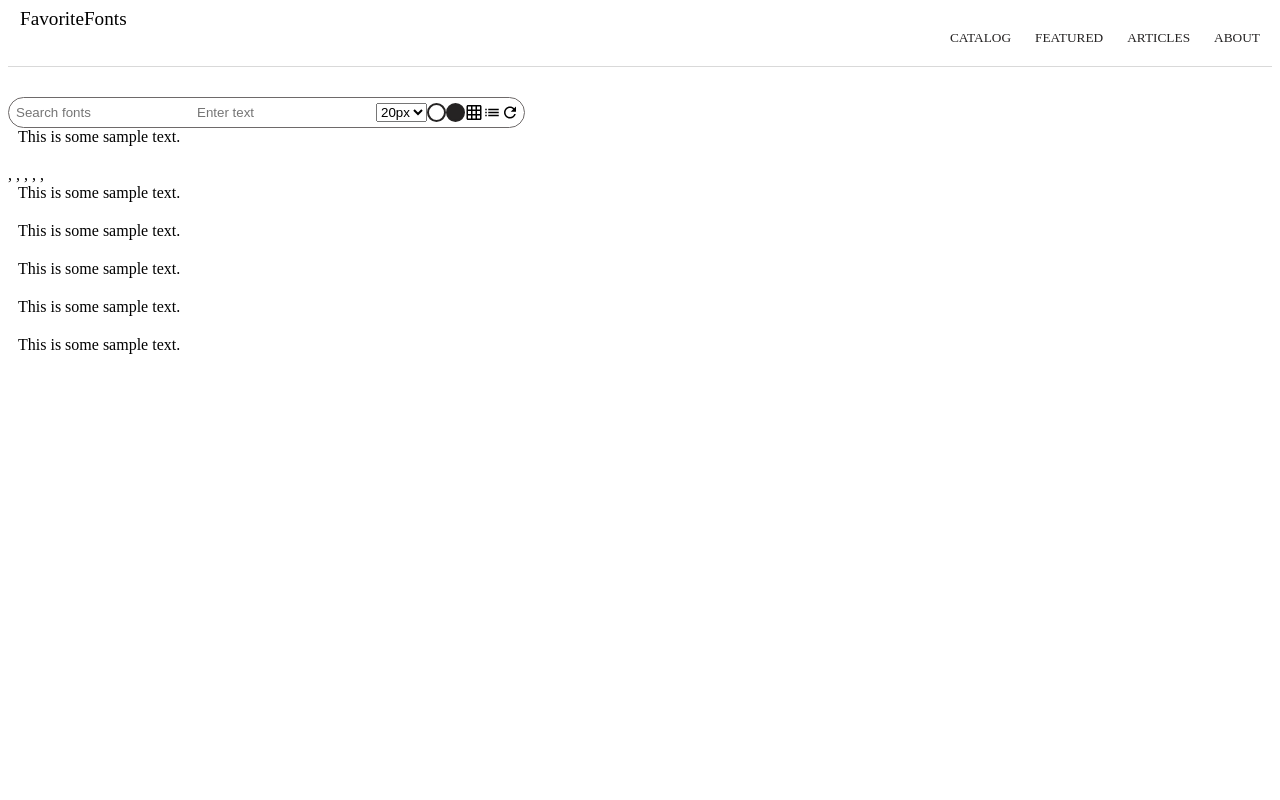
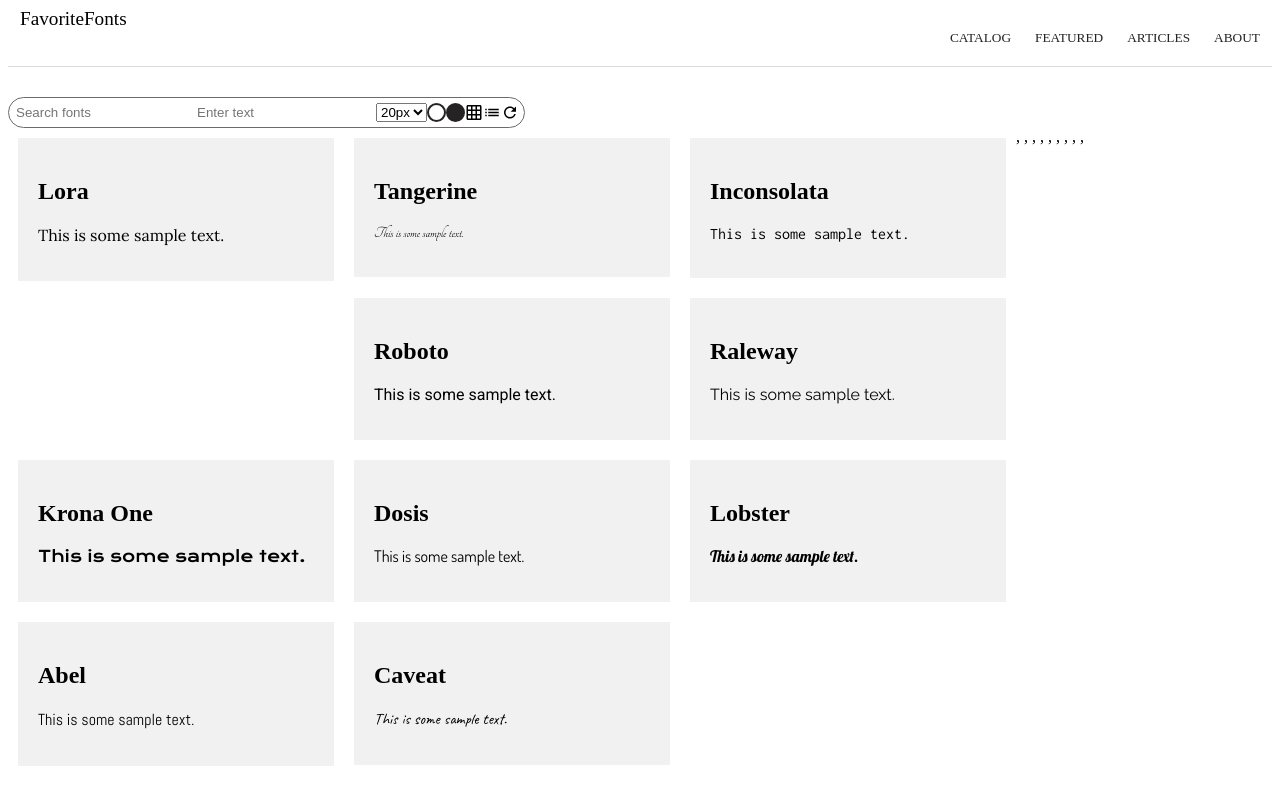
Before and after one commit to kmje/favorite-fonts, a plain HTML site: page index.html in a window 1280 px wide. Drawn offline with nearby package versions, Linux system fonts and the light colour scheme.

Commit message:
add fonts

```diff
--- a/index.html
+++ b/index.html
@@ -5,6 +5,7 @@
 
     <title>Favorite Fonts</title>
 
+    <link rel="stylesheet" href="https://fonts.googleapis.com/css?family=Lora|Tangerine|Inconsolata|Roboto|Raleway|Krona+One|Dosis|Lobster|Abel|Caveat" />
     <link rel="stylesheet" href="style.css">
 
 </head>
--- a/script.js
+++ b/script.js
@@ -1,17 +1,18 @@
 const textInput = document.querySelector('.custom-text');
 
 function customText(){
-    const cardText = document.querySelectorAll('.font-card');
+    const cardText = document.querySelectorAll('.font-text');
     cardText.forEach( cardNode => cardNode.innerHTML = textInput.value);
 }
 
 function createCards(){
-    const tempFontArray = ["font1", "font2", "font3", "font4", "font5", "font6"];
-    const cards = tempFontArray.map((card) => {
+    const fontArray = ["Lora", "Tangerine", "Inconsolata", "Roboto", "Raleway", "Krona One", "Dosis", "Lobster", "Abel", "Caveat"];
+    const cards = fontArray.map((card) => {
         return `
         <span class="column">
             <span class="font-card">
-                This is some sample text.
+                <h2>${card}</h2>
+                <p style="font-family:${card}" class="font-text">This is some sample text.</p>
             </span>
 
         </span>
--- a/style.css
+++ b/style.css
@@ -61,11 +61,9 @@ input {
 
 
 .column {
-    width: 100%;
-    display: block;
-    margin-bottom: 20px;
+    width: 25%;
     float: left;
-    padding: 0 10px;
+    padding: 10px 10px;
 }
 
 .font-card-container {
@@ -73,9 +71,9 @@ input {
     clear: both;
 }
 
-.card{
+.font-card{
     box-sizing:border-box;
-    font-family: Arial, Helvetica, sans-serif;
     background-color: #f1f1f1;
     display: block;
+    padding: 20px;
 }
```
